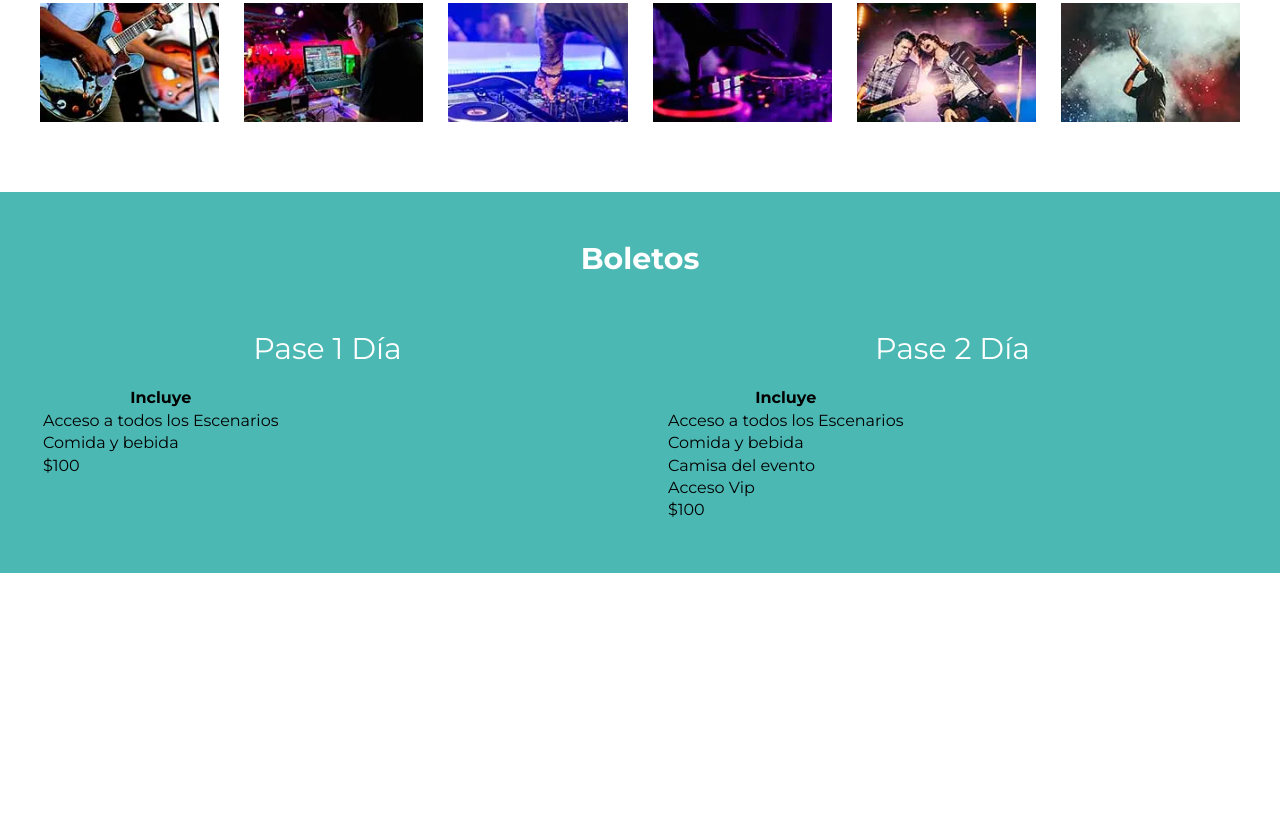
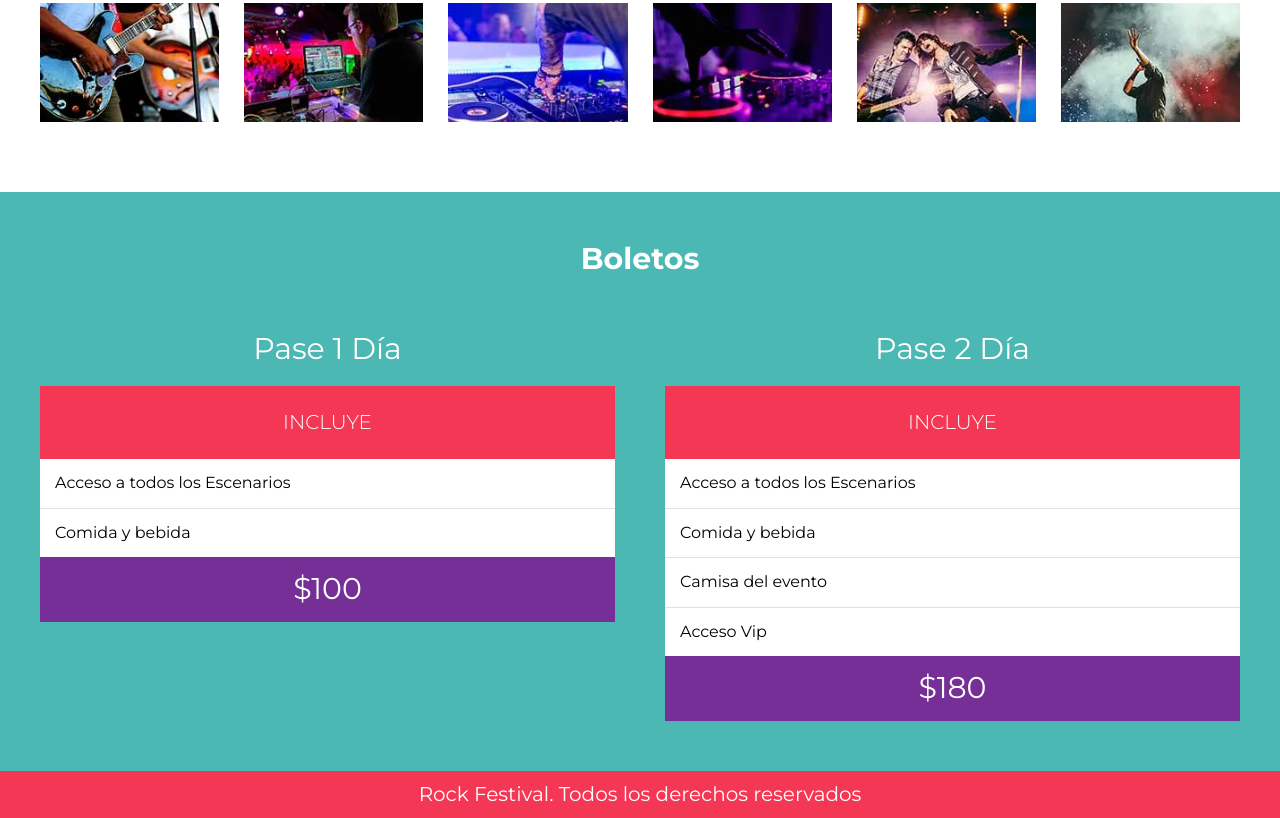
Before and after one commit to ojedam13/Festival_de_Musica, a website: page index.html in a window 1280 px wide. Shown: the part 3153-3971 px from the top of the page. Before the commit the page ends 3726 px from the top, so only its background shows below. Drawn offline with Linux system fonts and the light colour scheme.

Commit message:
sass en seccion de pasese y footer

```diff
--- a/index.html
+++ b/index.html
@@ -177,7 +177,7 @@
                     <tfoot>
                         <tr>
                             <td>
-                                $100
+                                $180
                             </td>
                         </tr>
                     </tfoot>
@@ -186,6 +186,10 @@
         </div>
     </section>
 
+    <footer class="footer">
+        <p>Rock Festival. Todos los derechos reservados</p>
+    </footer>
+
     <script src="build/js/bundle.js"></script>
 </body>
 </html>
--- a/src/scss/app.scss
+++ b/src/scss/app.scss
@@ -11,3 +11,4 @@
 @import 'layout/lineup';
 @import 'layout/galeria';
 @import 'layout/boletos';
+@import 'layout/footer';
--- a/src/scss/layout/_boletos.scss
+++ b/src/scss/layout/_boletos.scss
@@ -20,3 +20,46 @@
         }
     }
 }
+
+.pase{
+    width: 100%;
+    border-spacing: 0;
+
+    thead{
+        background-color: $rosa;
+        th{
+            padding: 25px;
+            color: $blanco;
+            text-transform: uppercase;
+            font-weight: $delgada;
+            font-size: 2rem;
+        }
+    }
+
+    tbody{
+        background-color: $blanco;
+        td{
+            padding: 15px;
+            border-bottom: 1px solid #e1e1e1;
+        }
+
+        tr{
+            &:last-of-type {
+                td{
+                    border: none;
+                }
+            }
+        }
+    }
+
+    tfoot{
+        background-color: $morado;
+
+        td{
+            padding: 15px;
+            text-align: center;
+            font-size: 3rem;
+            color: $blanco;
+        }
+    }
+}
--- /dev/null
+++ b/src/scss/layout/_footer.scss
@@ -0,0 +1,10 @@
+.footer{
+    background-color: $rosa;
+    padding: 1.2rem;
+    text-align: center;
+
+    p{
+        color: $blanco;
+        margin: 0;
+    }
+}
```
Also changed, not shown: build/css/app.css.
